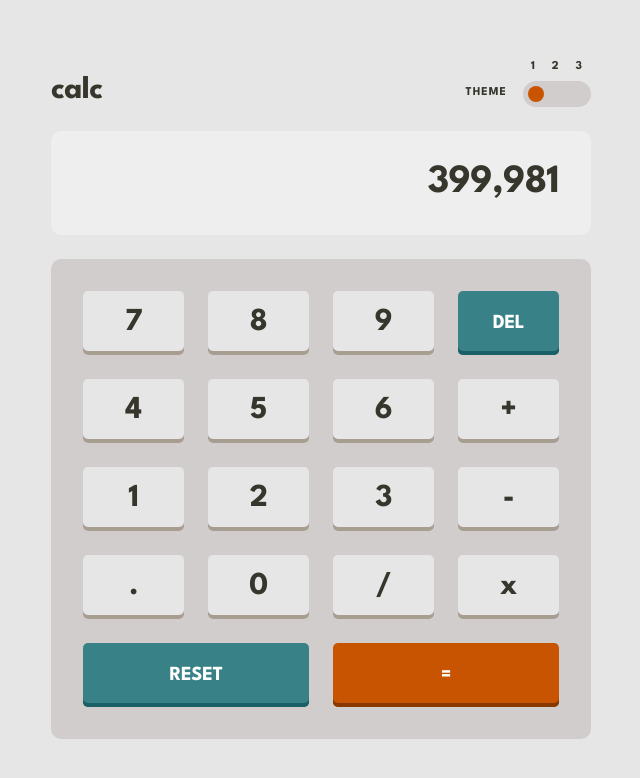
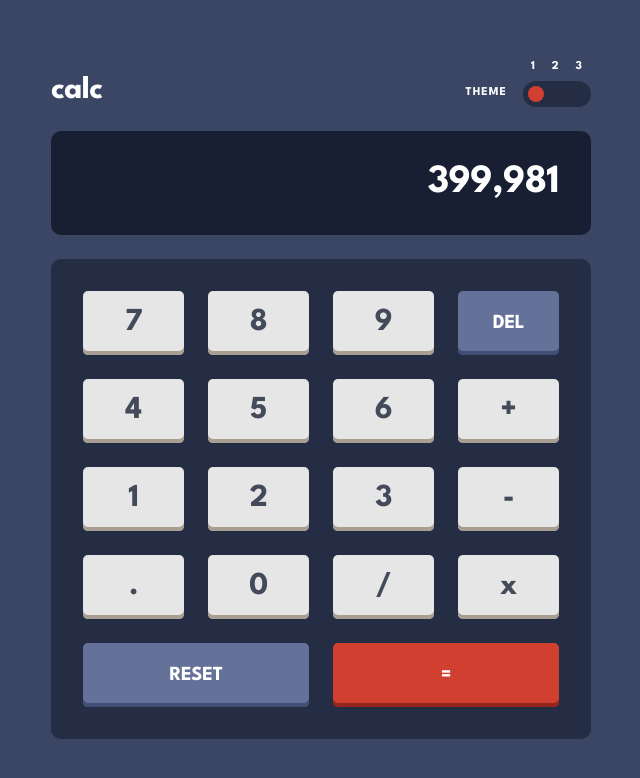
Before and after one commit to oduntane/calculator-app-react, a React (Vite) app: page / in a window 1280 px wide. Shown: the top 778 px of the page, without its empty margins (319-959 px from the left). Built offline with nearby package versions, Linux system fonts and the light colour scheme.

Commit message:
chore: add dark theme

```diff
--- a/src/App.jsx
+++ b/src/App.jsx
@@ -1,21 +1,21 @@
+import Button from "./components/Button"
 import ThemeToggleButton from "./components/ThemeToggleButton"
-import Button from "./components/Button"
 
 function App() {
     return (
-        <div role="application" className="font-serif font-bold bg-gray-200 min-h-dvh py-8 flex flex-col gap-6 justify-center">
+        <div role="application" className="font-serif font-bold bg-gray-200 min-h-dvh py-8 flex flex-col gap-6 justify-center dark:bg-navy-850">
             {/* <h1 className="sr-only">Calculator App</h1> */}
             <div className="w-[87.2%] max-w-[33.75rem] mx-auto flex justify-between">
-                <span role="presentation" className="text-3 text-gray-900 self-end">calc</span>
+                <span role="presentation" className="text-3 text-gray-900 self-end dark:text-white">calc</span>
                 <div className="inline-flex gap-4 items-end">
-                    <span className="text-6 text-gray-900 pb-2">THEME</span>
+                    <span className="text-6 text-gray-900 pb-2 dark:text-white">THEME</span>
                     <ThemeToggleButton/>
                 </div>
             </div>
-            <div className="w-[87.2%] max-w-[33.75rem] mx-auto p-6 tablet:p-8 rounded-[0.625rem] bg-gray-100 text-right">
-                <span className="text-2 text-gray-900">399,981</span>
+            <div className="w-[87.2%] max-w-[33.75rem] mx-auto p-6 tablet:p-8 rounded-[0.625rem] bg-gray-100 text-right dark:bg-navy-950">
+                <span className="text-2 text-gray-900 dark:text-white">399,981</span>
             </div>
-            <div className="w-[87.2%] max-w-[33.75rem]  mx-auto bg-gray-300 grid grid-cols-4 grid-flow-row auto-rows-[4rem] gap-4 rounded-[0.625rem] p-4 tablet:p-8 tablet:gap-6">
+            <div className="w-[87.2%] max-w-[33.75rem]  mx-auto bg-gray-300 grid grid-cols-4 grid-flow-row auto-rows-[4rem] gap-4 rounded-[0.625rem] p-4 tablet:p-8 tablet:gap-6 dark:bg-navy-900">
                 <Button type="primary">7</Button>
                 <Button type="primary">8</Button>
                 <Button type="primary">9</Button>
--- a/src/components/Button.jsx
+++ b/src/components/Button.jsx
@@ -3,9 +3,9 @@ export default function Button({type, children, className}) {
     let buttonStyle = ''
 
     switch(type) {
-        case 'primary': buttonStyle = 'text-3 bg-gray-200 text-gray-900 shadow-[inset_0_-4px_0_0_#A79E91] hover:bg-white active:bg-white'; break;
-        case 'secondary': buttonStyle = 'text-5 bg-blue-500 text-white shadow-[inset_0_-4px_0_0_#1B6066] hover:bg-blue-400 active:bg-blue-400'; break;
-        case 'tertiary': buttonStyle = 'text-5 bg-orange-700 text-white shadow-[inset_0_-4px_0_0_#873901] hover:bg-orange-400 active:bg-orange-400'; break;
+        case 'primary': buttonStyle = 'text-3 bg-gray-200 text-gray-900 shadow-[inset_0_-4px_0_0_#A79E91] hover:bg-white active:bg-white dark:text-navy-750'; break;
+        case 'secondary': buttonStyle = 'text-5 bg-blue-500 text-white shadow-[inset_0_-4px_0_0_#1B6066] hover:bg-blue-400 active:bg-blue-400 dark:bg-navy-700 dark:shadow-[inset_0_-4px_0_0_#414E73] dark:hover:bg-navy-400 dark:active:bg-navy-400'; break;
+        case 'tertiary': buttonStyle = 'text-5 bg-orange-700 text-white shadow-[inset_0_-4px_0_0_#873901] hover:bg-orange-400 active:bg-orange-400 dark:bg-red-600 dark:shadow-[inset_0_-4px_0_#93261A] dark:hover:bg-red-400 dark:active:bg-red-400'; break;
 
     }
 
--- a/src/components/ThemeToggleButton.jsx
+++ b/src/components/ThemeToggleButton.jsx
@@ -2,7 +2,7 @@ import { useEffect, useState } from "react"
 
 function ThemeToggleButton() {
 
-    const [theme, setTheme] = useState('light')
+    const [theme, setTheme] = useState('dark')
 
     useEffect(() => {
         if (theme === 'light') {
@@ -14,7 +14,7 @@ function ThemeToggleButton() {
         }
     }, [theme])
 
-    const position = theme === 'light' ? 'justify-start' : theme === 'dark' ? 'justify-center' : 'justify-end'
+    const position = theme === 'dark' ? 'justify-start' : theme === 'light' ? 'justify-center' : 'justify-end'
 
 
     function handleToggleEvent(event) {
@@ -45,9 +45,9 @@ function ThemeToggleButton() {
         let position = offset / width
 
         if (position < (1/3)) {
+            setTheme('dark')
+        } else if (position < (2/3) && position > (1/3)) {
             setTheme('light')
-        } else if (position < (2/3) && position > (1/3)) {
-            setTheme('dark')
         } else {
             setTheme('custom')
         }
@@ -57,13 +57,13 @@ function ThemeToggleButton() {
 
     return (
         <div className="w-[4.25rem] flex flex-col gap-2">
-            <div className="flex justify-around text-6 text-gray-900">
+            <div className="flex justify-around text-6 text-gray-900 dark:text-white">
                 <span>1</span>
                 <span>2</span>
                 <span>3</span>
             </div>
-            <div className={`w-full h-[1.625rem] bg-gray-300 rounded-[0.8125rem] p-[0.3125rem] flex ${position}`} data-toggle-container onClick={handleToggleEvent}>
-                <div tabIndex="0" className="w-4 aspect-square cursor-pointer bg-orange-700 rounded-full hover:bg-orange-400 active:bg-orange-400">
+            <div className={`w-full h-[1.625rem] bg-gray-300 rounded-[0.8125rem] p-[0.3125rem] flex ${position} dark:bg-navy-900`} data-toggle-container onClick={handleToggleEvent}>
+                <div tabIndex="0" className="w-4 aspect-square cursor-pointer bg-orange-700 rounded-full hover:bg-orange-400 active:bg-orange-400 dark:bg-red-600 dark:hover:bg-red-400 dark:active:bg-red-400">
 
                 </div>
             </div>
--- a/src/index.css
+++ b/src/index.css
@@ -1,4 +1,5 @@
 @import "tailwindcss";
+
 
 :root {
     font-size: 16px;
@@ -93,6 +94,6 @@
     }
 }
 
-@custom-variant dark (&:where(.dark, .dark *))
+@custom-variant dark (&:where(.dark, .dark *));
 
-@custom-variant custom (&:where(.custom, .custom *))
+@custom-variant custom (&:where(.custom, .custom *));
```
